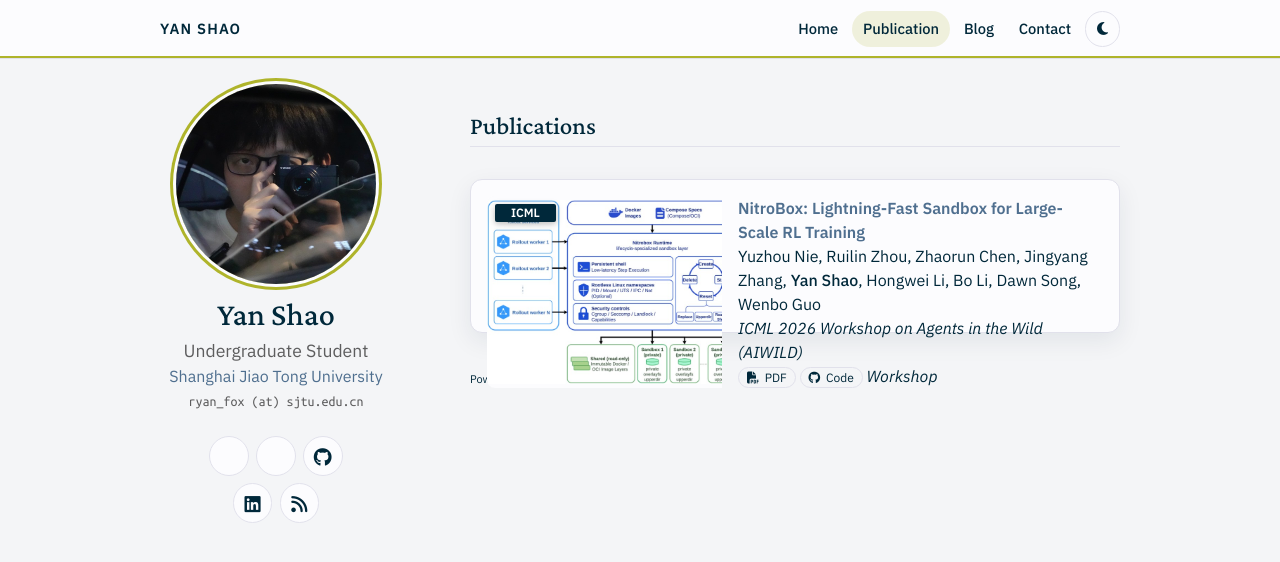
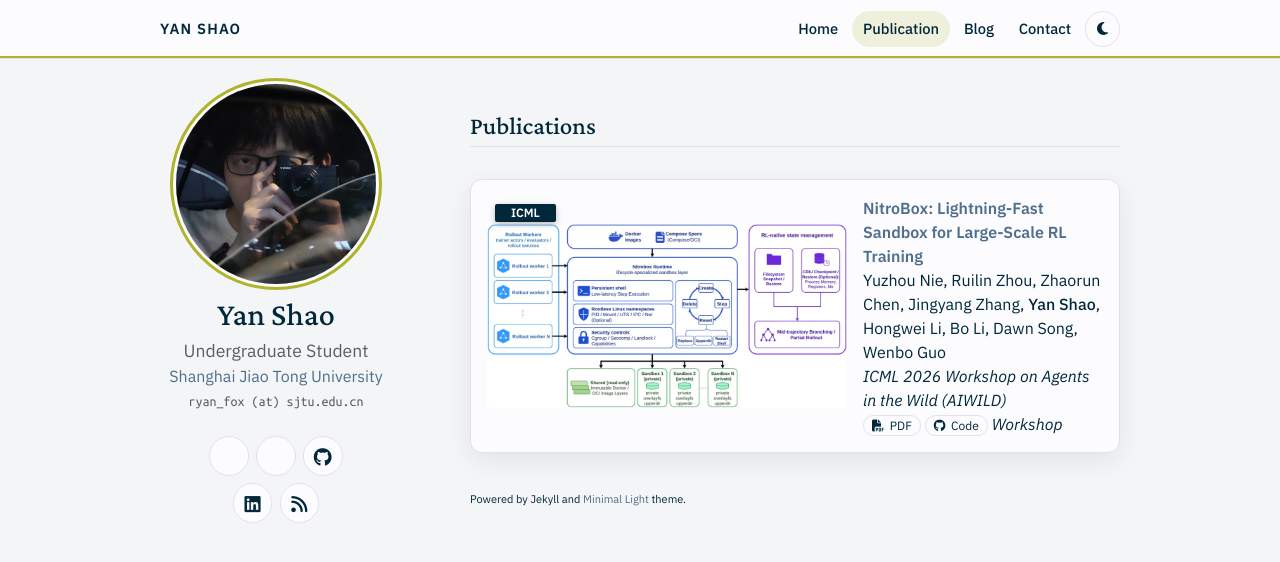
Before and after one commit to RyanStarFox/academic_page, a Jekyll site: the page built from publications.md, in a window 1280 px wide. Shown: the top 562 px of the page. Built offline with Jekyll 4.4.1, drawn with Linux system fonts in a browser that asks for light colours; a style sheet for code colours, icons or effects is not loaded.

Commit message:
Scale publication teasers to the text block so card padding stays even.
Co-authored-by: Cursor <cursoragent@cursor.com>

```diff
--- a/_sass/custom.scss
+++ b/_sass/custom.scss
@@ -276,29 +276,25 @@ section a {
 }
 
 .publications ol.bibliography li .pub-row {
-  display: grid;
-  grid-template-columns: auto 1fr;
+  display: flex;
+  align-items: stretch;
   gap: 16px;
-  align-items: stretch;
 }
 
 .publications ol.bibliography li .abbr {
   display: flex;
   align-items: stretch;
-  align-self: stretch;
-  justify-content: flex-start;
+  flex: 0 0 auto;
   height: auto;
   min-height: 0;
   margin: 0;
   padding: 0;
-  overflow: hidden;
 }
 
 .publications ol.bibliography li .teaser {
   display: block;
-  height: 0;
-  min-height: 100%;
   width: auto;
+  height: auto;
   max-width: 360px;
   margin: 0;
   object-fit: contain;
@@ -309,6 +305,9 @@ section a {
 }
 
 .publications ol.bibliography li .col-sm-9 {
+  flex: 1 1 auto;
+  width: auto;
+  min-width: 0;
   padding: 0;
 }
 
@@ -380,14 +379,13 @@ section a {
   }
 
   .publications ol.bibliography li .pub-row {
-    grid-template-columns: 1fr;
+    flex-direction: column;
     gap: 12px;
   }
 
   .publications ol.bibliography li .teaser {
     width: 100%;
     height: auto;
-    min-height: 0;
     max-width: none;
   }
 }
--- a/assets/css/publications.css
+++ b/assets/css/publications.css
@@ -24,7 +24,7 @@ html[data-theme="dark"] { --global-theme-color: #afb42b; }
 
 blockquote { background: var(--global-bg-color); border-left: 2px solid var(--global-theme-color); margin: 1.5em 10px; padding: 0.5em 10px; font-size: 1.2rem; }
 
-@media print, screen and (min-width: 480px) {.col-sm-9 {width: 100%;}}
+@media print, screen and (min-width: 480px) {.col-sm-9 {width: auto; flex: 1 1 auto; min-width: 0;}}
 
 .publications { margin-top: 2rem; }
 
@@ -81,9 +81,8 @@ html[data-theme="dark"] .publications ol.bibliography li .links a.btn { color: v
 .publications ol.bibliography li .teaser {
   display: block;
   border-radius: 8px;
-  height: 0;
-  min-height: 100%;
   width: auto;
+  height: auto;
   max-width: 360px;
   margin: 0;
   object-fit: contain;
--- a/assets/js/theme.js
+++ b/assets/js/theme.js
@@ -31,4 +31,26 @@
       }
     } catch (e) {}
   });
+
+  function sizePublicationTeasers() {
+    document.querySelectorAll(".pub-row").forEach(function (row) {
+      var img = row.querySelector(".teaser");
+      var text = row.querySelector(".col-sm-9");
+      if (!img || !text) return;
+      img.style.height = "";
+      img.style.width = "";
+      if (window.matchMedia("(max-width: 480px)").matches) return;
+      var height = text.offsetHeight;
+      if (height < 80) return;
+      img.style.height = height + "px";
+      img.style.width = "auto";
+    });
+  }
+
+  window.addEventListener("load", sizePublicationTeasers);
+  window.addEventListener("resize", sizePublicationTeasers);
+  document.querySelectorAll(".teaser").forEach(function (img) {
+    img.addEventListener("load", sizePublicationTeasers);
+  });
+  sizePublicationTeasers();
 })();
```
